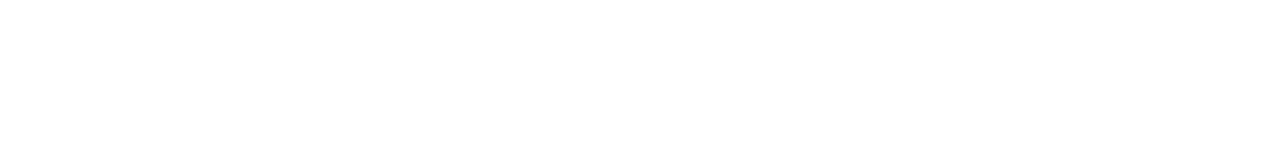
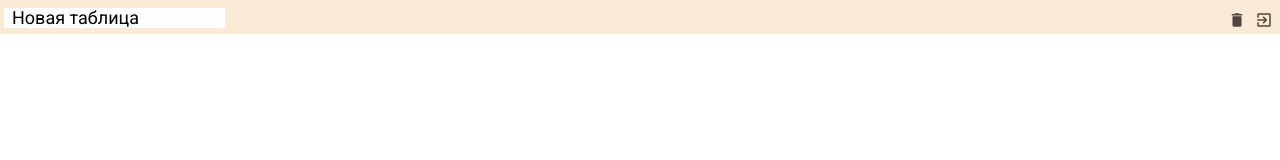
Before and after one commit to DIMANVAZ/minin-excel-course, a website built with webpack: page src/index.html in a window 1280 px wide. Built offline with nearby package versions, Linux system fonts and the light colour scheme.

Commit message:
header style finished

```diff
--- a/src/index.html
+++ b/src/index.html
@@ -6,6 +6,7 @@
         content="width=device-width, user-scalable=no, initial-scale=1.0, maximum-scale=1.0, minimum-scale=1.0">
   <meta http-equiv="X-UA-Compatible" content="ie=edge">
   <link rel="shortcut icon" href="favicon.ico">
+  <link href="https://fonts.googleapis.com/icon?family=Material+Icons" rel="stylesheet"> <!--ссылка на иконочки с гугла-->
   <title>Pure JavaScript Excel</title>
 </head>
 <body>
@@ -15,6 +16,19 @@
     <div class="excel">
 
       <div class="excel__header">
+
+        <input type="text" class="input" value="Новая таблица"/>
+
+        <div>
+          <div class="button">
+            <i class="material-icons">delete</i>
+          </div>
+
+          <div class="button">
+            <i class="material-icons">exit_to_app</i>
+          </div>
+
+        </div>
 
       </div>
 
--- a/src/scss/_mixins.scss
+++ b/src/scss/_mixins.scss
@@ -0,0 +1,22 @@
+@mixin button($color: green) {
+  height: 24px;
+  min-width: 24px;
+  padding: 3px;
+  text-align: center;
+  position: relative;
+  display: inline-block;
+  color: rgba(0, 0, 0, .7);
+
+  & > i {
+    font-size: 18px;
+  }
+
+  &:active, &.active {
+    color: $color;
+  }
+
+  &:hover {
+    background: #eee;
+    cursor:pointer;
+  }
+}
--- a/src/scss/_variables.scss
+++ b/src/scss/_variables.scss
@@ -0,0 +1,2 @@
+$header-height: 34px;
+$border-color: #c0c0c0;
--- a/src/scss/header.scss
+++ b/src/scss/header.scss
@@ -2,5 +2,41 @@
 @import "mixins";
 
 .excel__header {
+  position: absolute;
+  top: 0;
+  right: 0;
+  left: 0;
+  height: $header-height;
+  padding: 8px 4px 0;
+  display: flex;
+  justify-content: space-between;
+
+  //temp
+  background: antiquewhite;
+
+  & .input {
+    margin: 0;
+    padding: 2px 7px;
+    min-width: 1px;
+    color: #000;
+    border: 1px solid transparent;
+    border-radius: 2px;
+    height: 20px;
+    font-size: 18px;
+    line-height: 22px;
+    outline: none;
+
+    &:hover {
+      border: 1px solid $border-color;
+    }
+
+    &:focus {
+      border: 2px solid #1a73e8;
+    }
+  }
+
+  .button {
+    @include button(red)
+  }
 
 }
```
